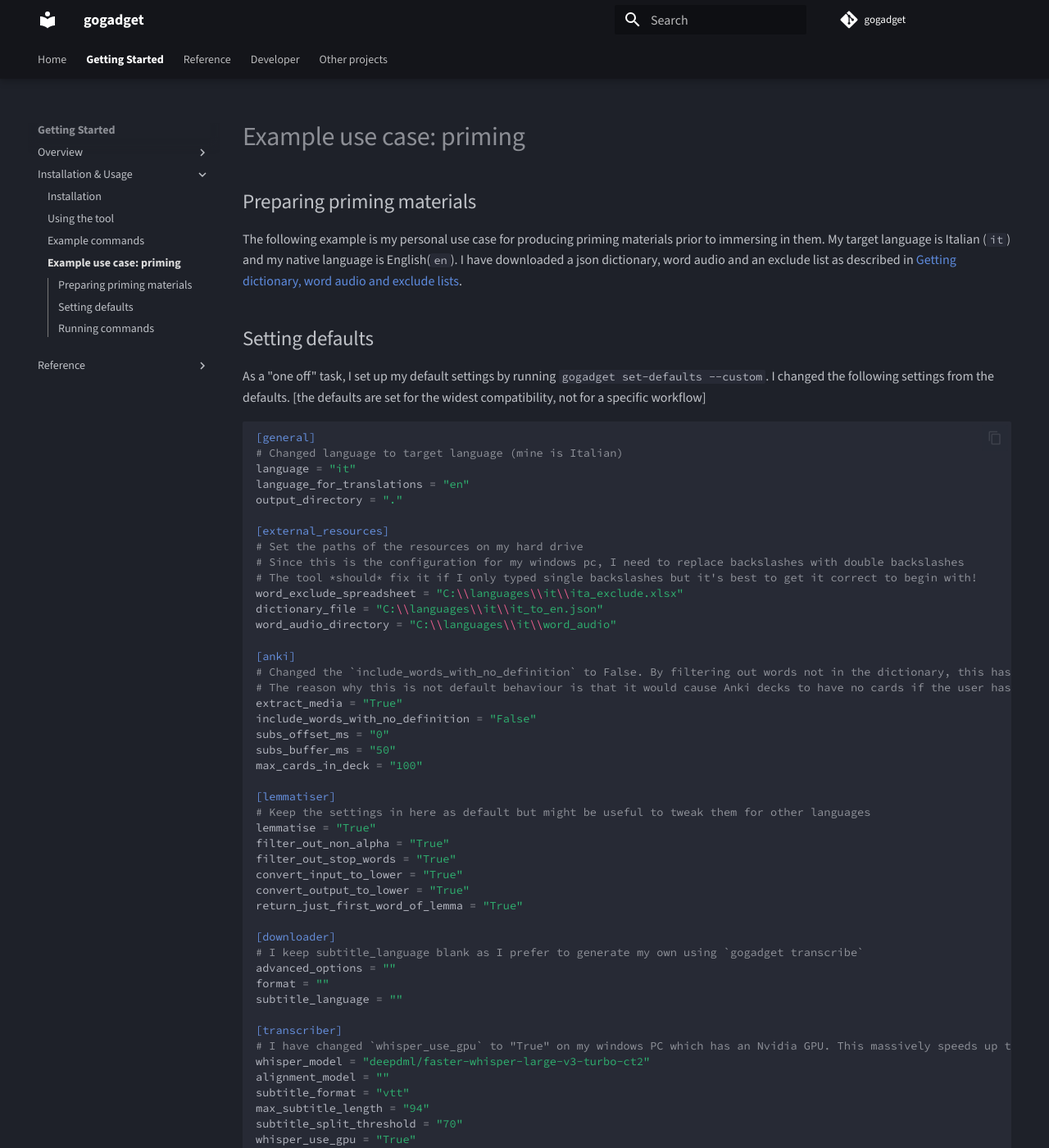
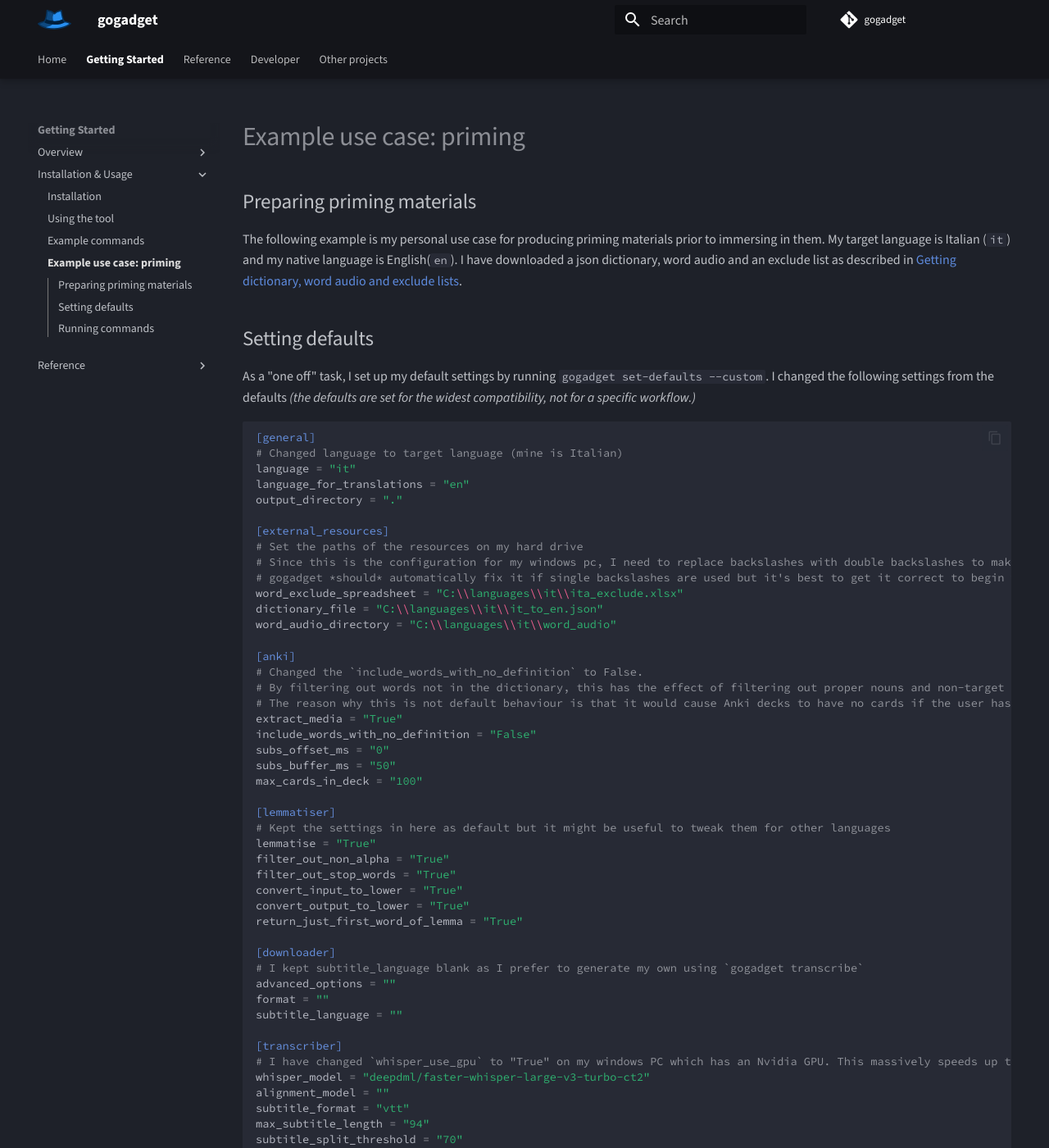
Before and after one commit to jonathanfox5/gogadget, an MkDocs documentation site: the page built from docs/pages/getting_started/example_use_case.md, in a window 1280 px wide and 1400 px high. Shown: the whole window at 82% size. Built offline with MkDocs 1.6.1 and Material for MkDocs 9.7.7, drawn with Linux system fonts in a browser that asks for light colours; comment, search, counter and statistics services are not loaded; some of the changed text lies outside the part shown.

````diff
--- a/docs/mkdocs.yml
+++ b/docs/mkdocs.yml
@@ -63,6 +63,9 @@ theme:
   font:
     text: Source Sans 3
     code: Source Code Pro
+  logo: img/logo_wide.svg
+  favicon: img/logo_circle.png
+
   features:
     - content.code.copy
     - navigation.footer
--- a/docs/pages/getting_started/example_use_case.md
+++ b/docs/pages/getting_started/example_use_case.md
@@ -4,7 +4,7 @@ The following example is my personal use case for producing priming materials pr
 
 ## Setting defaults
 
-As a "one off" task, I set up my default settings by running `gogadget set-defaults --custom`. I changed the following settings from the defaults. [the defaults are set for the widest compatibility, not for a specific workflow]
+As a "one off" task, I set up my default settings by running `gogadget set-defaults --custom`. I changed the following settings from the defaults _(the defaults are set for the widest compatibility, not for a specific workflow.)_
 
 ```toml
 [general]
@@ -15,14 +15,15 @@ output_directory = "."
 
 [external_resources]
 # Set the paths of the resources on my hard drive
-# Since this is the configuration for my windows pc, I need to replace backslashes with double backslashes
-# The tool *should* fix it if I only typed single backslashes but it's best to get it correct to begin with!
+# Since this is the configuration for my windows pc, I need to replace backslashes with double backslashes to make this a valid file
+# gogadget *should* automatically fix it if single backslashes are used but it's best to get it correct to begin with!
 word_exclude_spreadsheet = "C:\\languages\\it\\ita_exclude.xlsx"
 dictionary_file = "C:\\languages\\it\\it_to_en.json"
 word_audio_directory = "C:\\languages\\it\\word_audio"
 
 [anki]
-# Changed the `include_words_with_no_definition` to False. By filtering out words not in the dictionary, this has the effect of filtering out proper nouns and non-target language words
+# Changed the `include_words_with_no_definition` to False.
+# By filtering out words not in the dictionary, this has the effect of filtering out proper nouns and non-target language words
 # The reason why this is not default behaviour is that it would cause Anki decks to have no cards if the user hasn't set a dictionary
 extract_media = "True"
 include_words_with_no_definition = "False"
@@ -31,7 +32,7 @@ subs_buffer_ms = "50"
 max_cards_in_deck = "100"
 
 [lemmatiser]
-# Keep the settings in here as default but might be useful to tweak them for other languages
+# Kept the settings in here as default but it might be useful to tweak them for other languages
 lemmatise = "True"
 filter_out_non_alpha = "True"
 filter_out_stop_words = "True"
@@ -40,7 +41,7 @@ convert_output_to_lower = "True"
 return_just_first_word_of_lemma = "True"
 
 [downloader]
-# I keep subtitle_language blank as I prefer to generate my own using `gogadget transcribe`
+# I kept subtitle_language blank as I prefer to generate my own using `gogadget transcribe`
 advanced_options = ""
 format = ""
 subtitle_language = ""
@@ -73,7 +74,7 @@ I would then run the following commands. You will notice that many of the parame
    gogadget download -i "https://www.videosite.com/playlist_name" -o "immersion"
    ```
 
-2. Transcribe the Italian subtitles for all of the videos in the folder. I could have just downloaded them in the previous step by specifying a `--subtitle-language` in the command or in the defaults but I prefer the accuracy of transcribing them myself.
+2. Transcribe the Italian subtitles for all of the videos in the folder. If they were available from the website, I could have just downloaded them in the previous step by specifying a `--subtitle-language` in the command or in the defaults. In general, I prefer the accuracy of transcribing them myself if only auto-generated captions are available.
 
    ```sh
    gogadget transcribe -i "immersion" -o "immersion"
````
Also changed, not shown: other parts of docs/pages/getting_started/example_use_case.md (+1 -1 lines), docs/pages/getting_started/getting_started.md (+1 -3 lines), docs/pages/getting_started/installation.md (+8 -6 lines), docs/pages/getting_started/using_the_tool.md (+6 -4 lines), docs/pages/index.md (+1 -1 lines), README.md, docs/pages/favicon.ico (added), docs/pages/img/logo_circle.png (added), docs/pages/img/logo_circle.svg (added), docs/pages/img/logo_packed.ico (added), docs/pages/img/logo_wide.png (added), docs/pages/img/logo_wide.svg (added), 3 other files.
